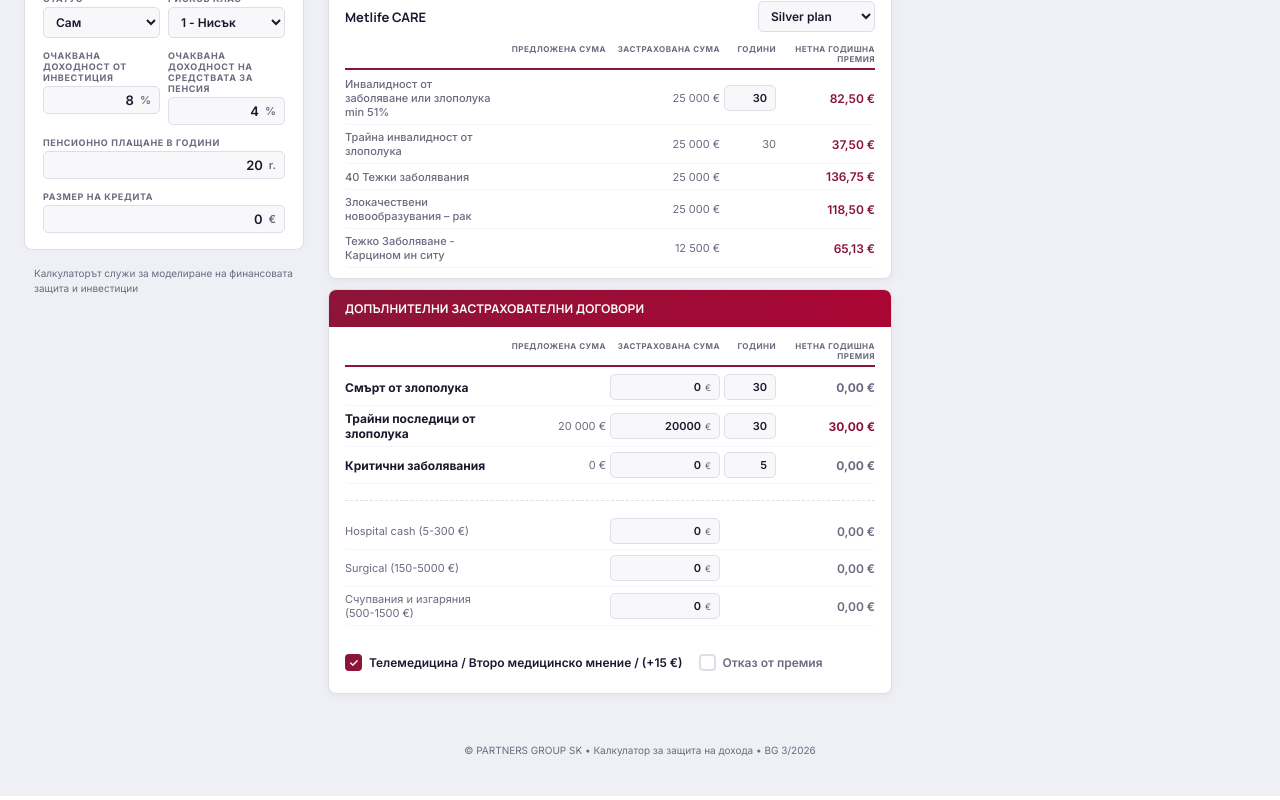
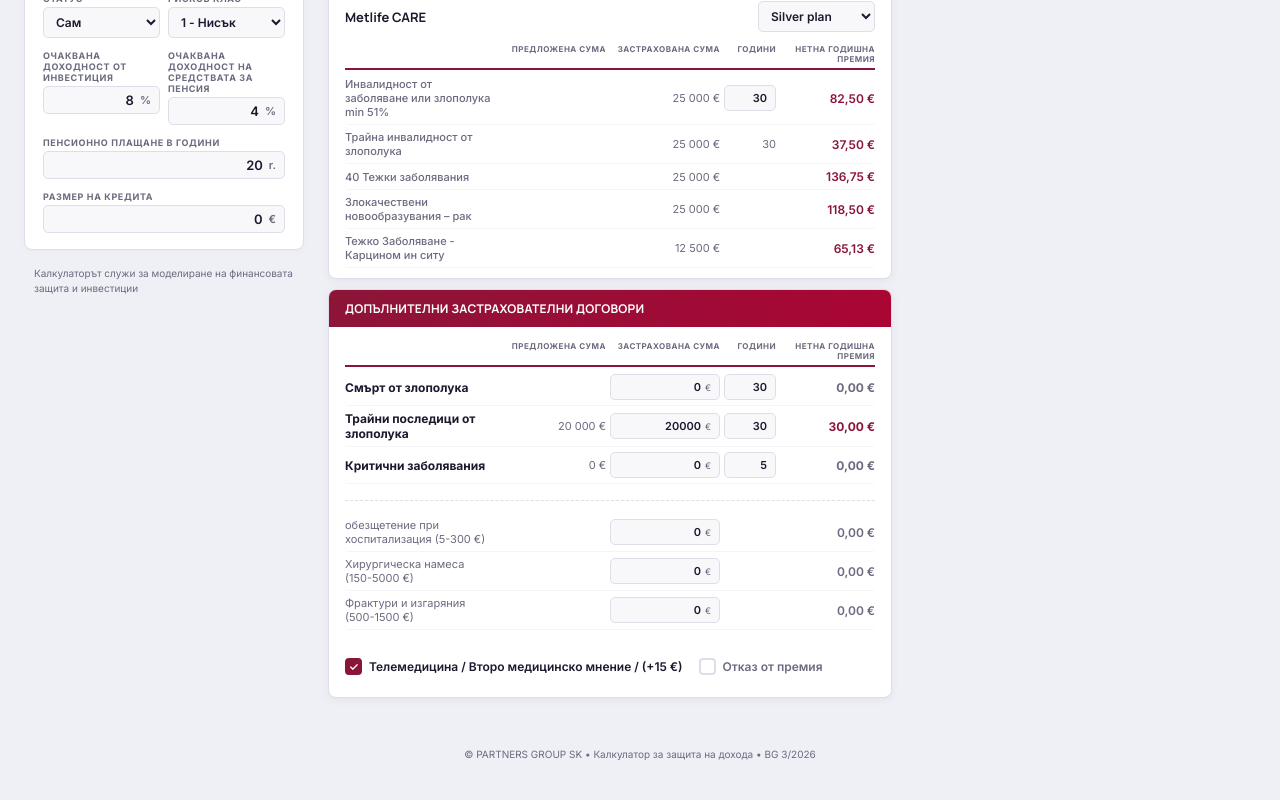
Before and after one commit to petermatovic/BG-securing-income, a React (Vite) app: page / in a window 1280 px wide. Shown: the part 573-1373 px from the top of the page. Built offline with nearby package versions, Linux system fonts and the light colour scheme.

Commit message:
Fix: Translate hospital cash, surgical and fractures to Bulgarian

```diff
--- a/src/App.jsx
+++ b/src/App.jsx
@@ -182,8 +182,8 @@
   permCons:{sk:"Trval\u00e9 n\u00e1sledky \u00farazu",en:"Permanent consequences of accident",bg:"\u0422\u0440\u0430\u0439\u043d\u0438 \u043f\u043e\u0441\u043b\u0435\u0434\u0438\u0446\u0438 \u043e\u0442 \u0437\u043b\u043e\u043f\u043e\u043b\u0443\u043a\u0430"},
   critIll:{sk:"Kritick\u00e9 choroby",en:"Critical illness",bg:"\u041a\u0440\u0438\u0442\u0438\u0447\u043d\u0438 \u0437\u0430\u0431\u043e\u043b\u044f\u0432\u0430\u043d\u0438\u044f"},
   ciNote:{sk:"*iba v rizikovom produkte a obsahuje iba 32 kritick\u00fdch chor\u00f4b",en:"*only in risk product and contains only 32 critical illnesses",bg:"*\u0441\u0430\u043c\u043e \u0432 \u0440\u0438\u0441\u043a\u043e\u0432 \u043f\u0440\u043e\u0434\u0443\u043a\u0442 \u0438 \u0441\u044a\u0434\u044a\u0440\u0436\u0430 \u0441\u0430\u043c\u043e 32 \u043a\u0440\u0438\u0442\u0438\u0447\u043d\u0438 \u0437\u0430\u0431\u043e\u043b\u044f\u0432\u0430\u043d\u0438\u044f"},
-  hospital:{sk:"Hospital cash",en:"Hospital cash",bg:"Hospital cash"},surgical:{sk:"Surgical",en:"Surgical",bg:"Surgical"},
-  fractures:{sk:"Zlomeniny a pop\u00e1leniny",en:"Fractures and burns",bg:"\u0421\u0447\u0443\u043f\u0432\u0430\u043d\u0438\u044f \u0438 \u0438\u0437\u0433\u0430\u0440\u044f\u043d\u0438\u044f"},
+  hospital:{sk:"Hospital cash",en:"Hospital cash",bg:"\u043e\u0431\u0435\u0437\u0449\u0435\u0442\u0435\u043d\u0438\u0435 \u043f\u0440\u0438 \u0445\u043e\u0441\u043f\u0438\u0442\u0430\u043b\u0438\u0437\u0430\u0446\u0438\u044f"},surgical:{sk:"Surgical",en:"Surgical",bg:"\u0425\u0438\u0440\u0443\u0440\u0433\u0438\u0447\u0435\u0441\u043a\u0430 \u043d\u0430\u043c\u0435\u0441\u0430"},
+  fractures:{sk:"Zlomeniny a pop\u00e1leniny",en:"Fractures and burns",bg:"\u0424\u0440\u0430\u043a\u0442\u0443\u0440\u0438 \u0438 \u0438\u0437\u0433\u0430\u0440\u044f\u043d\u0438\u044f"},
   telemed:{sk:"Telemedic\u00edna",en:"Telemedicine",bg:"\u0422\u0435\u043b\u0435\u043c\u0435\u0434\u0438\u0446\u0438\u043d\u0430 / \u0412\u0442\u043e\u0440\u043e \u043c\u0435\u0434\u0438\u0446\u0438\u043d\u0441\u043a\u043e \u043c\u043d\u0435\u043d\u0438\u0435 /"},
   waiver:{sk:"Waiver",en:"Waiver",bg:"\u041e\u0442\u043a\u0430\u0437 \u043e\u0442 \u043f\u0440\u0435\u043c\u0438\u044f"},
   cur:{sk:"\u20ac",en:"\u20ac",bg:"\u20ac"},
```
